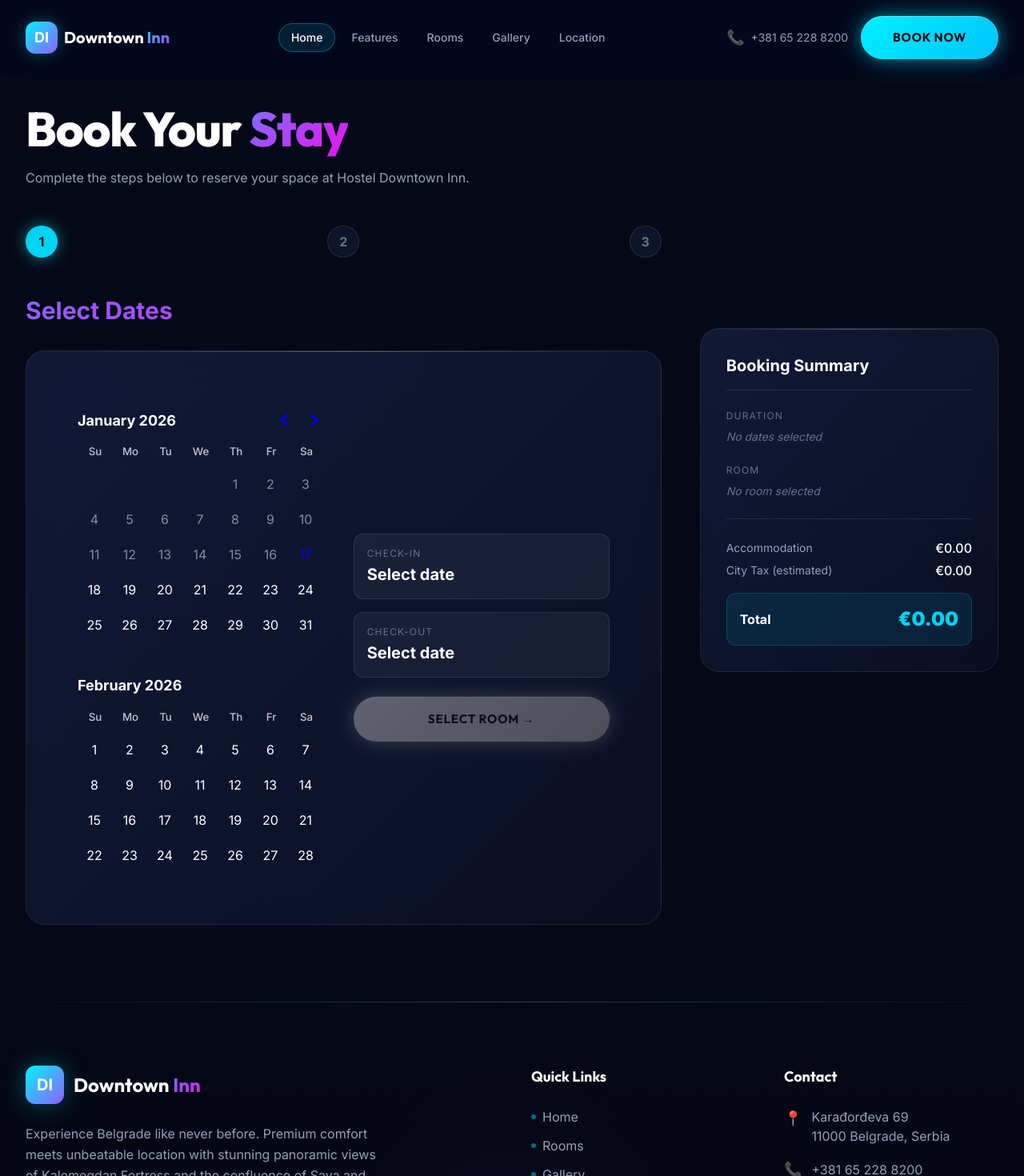
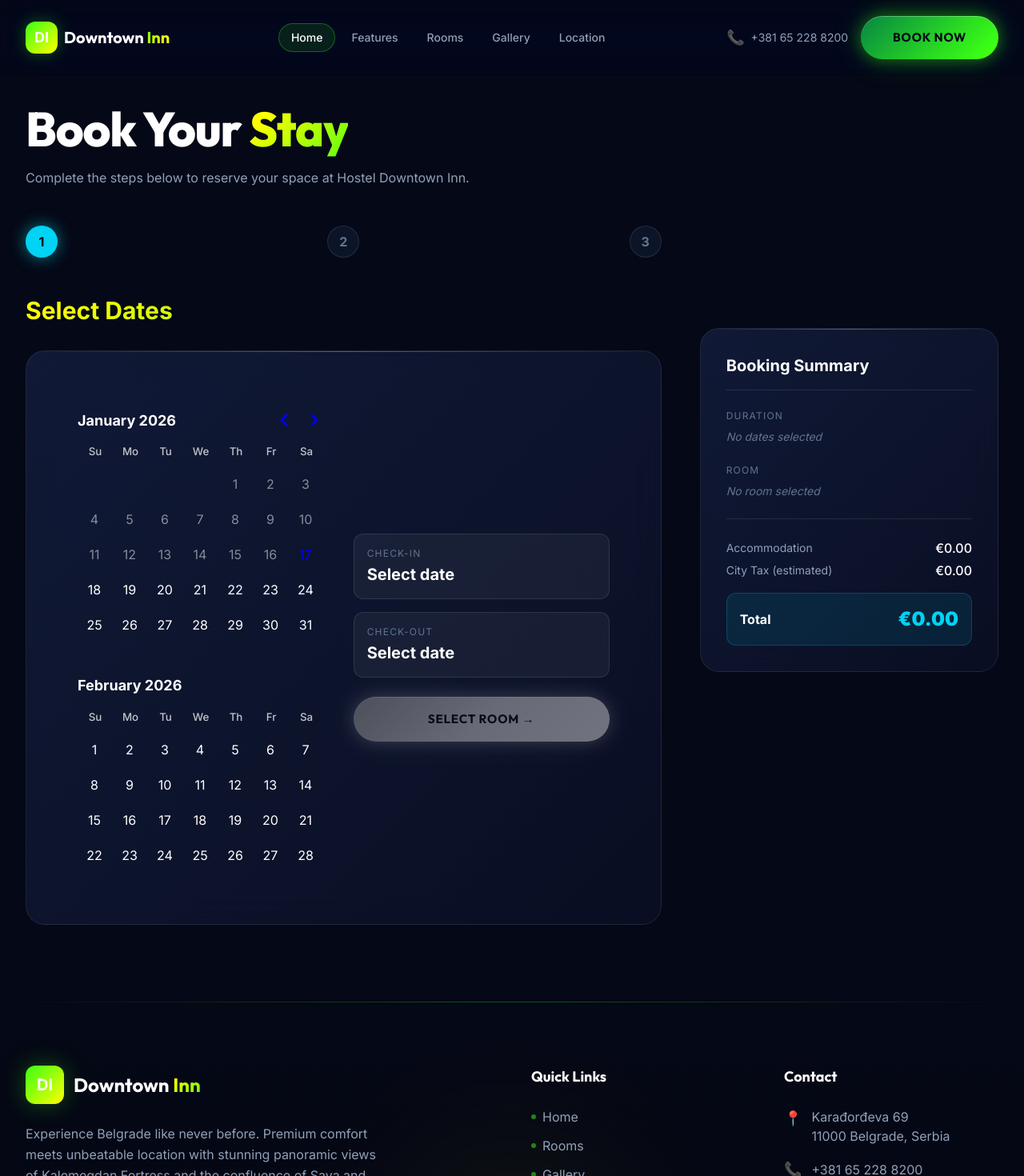
Before and after one commit to zoxknez/hostel, a Next.js app: page /book in a window 1280 px wide. Shown: the top 1470 px of the page at 80% size. Built offline with nearby package versions, Linux system fonts and the light colour scheme.

Commit message:
feat: Rebrand UI to Green/Yellow, remove video background glows, fix hydration error

```diff
--- a/app/globals.css
+++ b/app/globals.css
@@ -11,10 +11,17 @@
   --color-primary-lighter: #131d3a;
   --color-surface: #1a2744;
 
-  /* Vibrant Accent Colors */
+  /* Vibrant Accent Colors - Updated to Brand Green/Yellow */
   --color-accent-cyan: #00f5ff;
-  --color-accent-magenta: #ff00ea;
-  --color-accent-purple: #915eff;
+  /* Keeping Cyan as secondary/tertiary if needed, or replacing with Green primary */
+  --color-accent-green: #39ff14;
+  /* Neon Green */
+  --color-accent-yellow: #ffff00;
+  /* Neon Yellow */
+  --color-accent-purple: #39ff14;
+  /* Mapped to Green for backward compatibility if used elsewhere */
+  --color-accent-magenta: #ffff00;
+  /* Mapped to Yellow for backward compatibility */
   --color-accent-gold: #ffd700;
   --color-accent-orange: #ff6b35;
 
@@ -89,11 +96,11 @@
 
   0%,
   100% {
-    border-color: rgba(0, 245, 255, 0.3);
+    border-color: rgba(57, 255, 20, 0.3);
   }
 
   50% {
-    border-color: rgba(255, 0, 234, 0.3);
+    border-color: rgba(255, 255, 0, 0.3);
   }
 }
 
@@ -136,9 +143,9 @@ body::before {
   width: 200%;
   height: 200%;
   background:
-    radial-gradient(circle at 20% 20%, rgba(145, 94, 255, 0.08) 0%, transparent 40%),
-    radial-gradient(circle at 80% 80%, rgba(0, 245, 255, 0.06) 0%, transparent 40%),
-    radial-gradient(circle at 50% 50%, rgba(255, 0, 234, 0.04) 0%, transparent 50%);
+    radial-gradient(circle at 20% 20%, rgba(57, 255, 20, 0.08) 0%, transparent 40%),
+    radial-gradient(circle at 80% 80%, rgba(255, 255, 0, 0.06) 0%, transparent 40%),
+    radial-gradient(circle at 50% 50%, rgba(57, 255, 20, 0.04) 0%, transparent 50%);
   pointer-events: none;
   z-index: -1;
   animation: gradientShift 15s ease infinite;
@@ -171,9 +178,9 @@ body::before {
   border-radius: inherit;
   padding: 1px;
   background: linear-gradient(135deg,
-      rgba(0, 245, 255, 0.4) 0%,
-      rgba(145, 94, 255, 0.2) 50%,
-      rgba(255, 0, 234, 0.4) 100%);
+      rgba(57, 255, 20, 0.4) 0%,
+      rgba(255, 255, 0, 0.2) 50%,
+      rgba(57, 255, 20, 0.4) 100%);
   -webkit-mask: linear-gradient(#fff 0 0) content-box, linear-gradient(#fff 0 0);
   -webkit-mask-composite: xor;
   mask-composite: exclude;
@@ -197,11 +204,11 @@ body::before {
 
 .glass-card:hover {
   transform: translateY(-12px) scale(1.02);
-  border-color: rgba(0, 245, 255, 0.2);
+  border-color: rgba(57, 255, 20, 0.2);
   box-shadow:
     0 30px 60px -15px rgba(0, 0, 0, 0.5),
-    0 0 80px rgba(0, 245, 255, 0.15),
-    0 0 120px rgba(145, 94, 255, 0.1);
+    0 0 80px rgba(57, 255, 20, 0.15),
+    0 0 120px rgba(255, 255, 0, 0.1);
 }
 
 .glass-card:hover::before {
@@ -227,14 +234,14 @@ body::before {
   cursor: pointer;
   position: relative;
   overflow: hidden;
-  background: linear-gradient(135deg, #00f5ff 0%, #00c8ff 50%, #915eff 100%);
+  background: linear-gradient(135deg, #00754a 0%, #39ff14 50%, #ffff00 100%);
   background-size: 200% 200%;
   color: #050816;
   border: none;
   text-decoration: none;
   box-shadow:
-    0 0 20px rgba(0, 245, 255, 0.4),
-    0 0 40px rgba(0, 245, 255, 0.2),
+    0 0 20px rgba(57, 255, 20, 0.4),
+    0 0 40px rgba(57, 255, 20, 0.2),
     inset 0 1px 0 rgba(255, 255, 255, 0.3);
   transition: all 0.4s cubic-bezier(0.25, 0.46, 0.45, 0.94);
   animation: gradientShift 5s ease infinite;
@@ -257,9 +264,9 @@ body::before {
 .btn-primary:hover {
   transform: translateY(-4px) scale(1.05);
   box-shadow:
-    0 10px 30px rgba(0, 245, 255, 0.5),
-    0 0 60px rgba(0, 245, 255, 0.3),
-    0 0 100px rgba(145, 94, 255, 0.2);
+    0 10px 30px rgba(57, 255, 20, 0.5),
+    0 0 60px rgba(57, 255, 20, 0.3),
+    0 0 100px rgba(255, 255, 0, 0.2);
 }
 
 .btn-primary:hover::before {
@@ -288,22 +295,22 @@ body::before {
   background: transparent;
   border: 2px solid transparent;
   background-image: linear-gradient(#050816, #050816),
-    linear-gradient(135deg, #00f5ff 0%, #ff00ea 100%);
+    linear-gradient(135deg, #39ff14 0%, #ffff00 100%);
   background-origin: border-box;
   background-clip: padding-box, border-box;
-  color: #00f5ff;
+  color: #39ff14;
   text-decoration: none;
   transition: all 0.4s cubic-bezier(0.25, 0.46, 0.45, 0.94);
 }
 
 .btn-outline:hover {
-  background-image: linear-gradient(135deg, #00f5ff 0%, #915eff 100%),
-    linear-gradient(135deg, #00f5ff 0%, #ff00ea 100%);
+  background-image: linear-gradient(135deg, #39ff14 0%, #ffff00 100%),
+    linear-gradient(135deg, #39ff14 0%, #ffff00 100%);
   color: #050816;
   transform: translateY(-4px);
   box-shadow:
-    0 10px 30px rgba(0, 245, 255, 0.3),
-    0 0 40px rgba(255, 0, 234, 0.2);
+    0 10px 30px rgba(57, 255, 20, 0.3),
+    0 0 40px rgba(255, 255, 0, 0.2);
 }
 
 /* Secondary Gold Button */
@@ -341,7 +348,7 @@ body::before {
    ============================================ */
 
 .text-gradient {
-  background: linear-gradient(135deg, #00f5ff 0%, #915eff 50%, #ff00ea 100%);
+  background: linear-gradient(135deg, #39ff14 0%, #ffff00 50%, #39ff14 100%);
   background-size: 200% 200%;
   -webkit-background-clip: text;
   -webkit-text-fill-color: transparent;
@@ -363,7 +370,7 @@ body::before {
   background: linear-gradient(90deg,
       #94a3b8 0%,
       #ffffff 25%,
-      #00f5ff 50%,
+      #39ff14 50%,
       #ffffff 75%,
       #94a3b8 100%);
   background-size: 200% auto;
@@ -385,8 +392,8 @@ body::before {
   width: 5rem;
   height: 5rem;
   border-radius: 1.25rem;
-  background: linear-gradient(135deg, rgba(0, 245, 255, 0.1) 0%, rgba(145, 94, 255, 0.1) 100%);
-  border: 1px solid rgba(0, 245, 255, 0.2);
+  background: linear-gradient(135deg, rgba(57, 255, 20, 0.1) 0%, rgba(255, 255, 0, 0.1) 100%);
+  border: 1px solid rgba(57, 255, 20, 0.2);
   font-size: 2.5rem;
   transition: all 0.4s ease;
 }
@@ -396,7 +403,7 @@ body::before {
   position: absolute;
   inset: -5px;
   border-radius: 1.5rem;
-  background: linear-gradient(135deg, #00f5ff 0%, #915eff 100%);
+  background: linear-gradient(135deg, #39ff14 0%, #ffff00 100%);
   opacity: 0;
   z-index: -1;
   filter: blur(20px);
@@ -438,15 +445,15 @@ body::before {
 }
 
 .orb-cyan {
-  background: #00f5ff;
+  background: #39ff14;
 }
 
 .orb-purple {
-  background: #915eff;
+  background: #ffff00;
 }
 
 .orb-magenta {
-  background: #ff00ea;
+  background: #ffff00;
 }
 
 /* ============================================
@@ -463,12 +470,12 @@ body::before {
 }
 
 ::-webkit-scrollbar-thumb {
-  background: linear-gradient(180deg, #00f5ff 0%, #915eff 100%);
+  background: linear-gradient(180deg, #39ff14 0%, #ffff00 100%);
   border-radius: 4px;
 }
 
 ::-webkit-scrollbar-thumb:hover {
-  background: linear-gradient(180deg, #00f5ff 0%, #ff00ea 100%);
+  background: linear-gradient(180deg, #39ff14 0%, #ffff00 100%);
 }
 
 /* ============================================
@@ -616,4 +623,45 @@ body::before {
 .blur-backdrop {
   backdrop-filter: blur(20px) saturate(180%);
   -webkit-backdrop-filter: blur(20px) saturate(180%);
+}/* ============================================
+   REACT DAY PICKER OVERRIDES
+   ============================================ */
+
+.rdp {
+  --rdp-cell-size: 40px;
+  --rdp-accent-color: #39ff14;
+  --rdp-background-color: rgba(57, 255, 20, 0.1);
+  margin: 0;
 }
+
+.rdp-day_selected,
+.rdp-day_selected:focus-visible,
+.rdp-day_selected:hover {
+  background-color: var(--rdp-accent-color) !important;
+  color: #050816 !important;
+  font-weight: bold;
+}
+
+.rdp-day_range_middle {
+  background-color: rgba(57, 255, 20, 0.1) !important;
+  color: white !important;
+}
+
+.rdp-button:hover:not([disabled]):not(.rdp-day_selected) {
+  background-color: rgba(255, 255, 255, 0.1);
+}
+
+.rdp-nav_button {
+  color: white;
+}
+
+.rdp-head_cell {
+  color: #94a3b8;
+  font-weight: 600;
+}
+
+@media (max-width: 640px) {
+  .rdp {
+    --rdp-cell-size: 35px;
+  }
+}
--- a/app/layout.tsx
+++ b/app/layout.tsx
@@ -32,7 +32,7 @@ export default function RootLayout({
   children: React.ReactNode;
 }>) {
   return (
-    <html lang="sr" className={`${outfit.variable} ${inter.variable}`}>
+    <html lang="sr" className={`${outfit.variable} ${inter.variable}`} suppressHydrationWarning>
       <body className="antialiased bg-primary text-white font-body">
         {children}
       </body>
--- a/components/Footer.tsx
+++ b/components/Footer.tsx
@@ -29,7 +29,7 @@ export default function Footer() {
             <div
                 className="absolute top-0 left-0 right-0 h-px"
                 style={{
-                    background: 'linear-gradient(90deg, transparent 0%, rgba(0, 245, 255, 0.3) 50%, transparent 100%)'
+                    background: 'linear-gradient(90deg, transparent 0%, rgba(57, 255, 20, 0.3) 50%, transparent 100%)'
                 }}
             />
 
@@ -37,7 +37,7 @@ export default function Footer() {
             <div
                 className="absolute bottom-0 left-1/2 -translate-x-1/2 w-96 h-96 rounded-full opacity-10 pointer-events-none"
                 style={{
-                    background: 'radial-gradient(circle, #915eff 0%, transparent 70%)',
+                    background: 'radial-gradient(circle, #ffff00 0%, transparent 70%)',
                     filter: 'blur(100px)'
                 }}
             />
@@ -50,8 +50,8 @@ export default function Footer() {
                             <div
                                 className="w-12 h-12 rounded-xl flex items-center justify-center text-xl font-bold"
                                 style={{
-                                    background: 'linear-gradient(135deg, #00f5ff 0%, #915eff 100%)',
-                                    boxShadow: '0 0 30px rgba(0, 245, 255, 0.3)'
+                                    background: 'linear-gradient(135deg, #39ff14 0%, #ffff00 100%)',
+                                    boxShadow: '0 0 30px rgba(57, 255, 20, 0.3)'
                                 }}
                             >
                                 DI
@@ -95,9 +95,9 @@ export default function Footer() {
                                 <li key={index}>
                                     <a
                                         href={link.href}
-                                        className="text-slate-400 hover:text-cyan-400 transition-colors flex items-center gap-2 group"
+                                        className="text-slate-400 hover:text-[#39ff14] transition-colors flex items-center gap-2 group"
                                     >
-                                        <span className="w-1.5 h-1.5 rounded-full bg-cyan-400/50 group-hover:bg-cyan-400 transition-colors" />
+                                        <span className="w-1.5 h-1.5 rounded-full bg-[#39ff14]/50 group-hover:bg-[#39ff14] transition-colors" />
                                         {link.label}
                                     </a>
                                 </li>
@@ -118,7 +118,7 @@ export default function Footer() {
                             <li>
                                 <a
                                     href="tel:+381652288200"
-                                    className="flex items-center gap-3 hover:text-cyan-400 transition-colors"
+                                    className="flex items-center gap-3 hover:text-[#39ff14] transition-colors"
                                 >
                                     <span className="text-lg">📞</span>
                                     +381 65 228 8200
@@ -127,7 +127,7 @@ export default function Footer() {
                             <li>
                                 <a
                                     href="mailto:hostelinndowntown@gmail.com"
-                                    className="flex items-center gap-3 hover:text-cyan-400 transition-colors"
+                                    className="flex items-center gap-3 hover:text-[#39ff14] transition-colors"
                                 >
                                     <span className="text-lg">✉️</span>
                                     Email Us
@@ -144,8 +144,8 @@ export default function Footer() {
                 >
                     <p>© {currentYear} Hostel Downtown Inn Belgrade. All rights reserved.</p>
                     <div className="flex gap-6">
-                        <a href="#" className="hover:text-cyan-400 transition-colors">Privacy Policy</a>
-                        <a href="#" className="hover:text-cyan-400 transition-colors">Terms of Service</a>
+                        <a href="#" className="hover:text-[#39ff14] transition-colors">Privacy Policy</a>
+                        <a href="#" className="hover:text-[#39ff14] transition-colors">Terms of Service</a>
                     </div>
                 </div>
             </div>
--- a/components/Navigation.tsx
+++ b/components/Navigation.tsx
@@ -75,10 +75,10 @@ export default function Navigation() {
                     backdropFilter: 'blur(20px) saturate(180%)',
                     WebkitBackdropFilter: 'blur(20px) saturate(180%)',
                     borderBottom: isScrolled
-                        ? '1px solid rgba(0, 245, 255, 0.1)'
+                        ? '1px solid rgba(57, 255, 20, 0.1)'
                         : '1px solid transparent',
                     boxShadow: isScrolled
-                        ? '0 10px 40px rgba(0, 0, 0, 0.3), 0 0 60px rgba(0, 245, 255, 0.05)'
+                        ? '0 10px 40px rgba(0, 0, 0, 0.3), 0 0 60px rgba(57, 255, 20, 0.05)'
                         : 'none'
                 }}
             >
@@ -92,8 +92,8 @@ export default function Navigation() {
                             <div
                                 className="w-10 h-10 rounded-xl flex items-center justify-center text-lg font-bold transition-all duration-300 group-hover:scale-110"
                                 style={{
-                                    background: 'linear-gradient(135deg, #00f5ff 0%, #915eff 100%)',
-                                    boxShadow: '0 0 20px rgba(0, 245, 255, 0.3)'
+                                    background: 'linear-gradient(135deg, #39ff14 0%, #ffff00 100%)',
+                                    boxShadow: '0 0 20px rgba(57, 255, 20, 0.3)'
                                 }}
                             >
                                 DI
@@ -120,8 +120,8 @@ export default function Navigation() {
                                                 layoutId="activeNav"
                                                 className="absolute inset-0 rounded-full"
                                                 style={{
-                                                    background: 'rgba(0, 245, 255, 0.1)',
-                                                    border: '1px solid rgba(0, 245, 255, 0.3)'
+                                                    background: 'rgba(57, 255, 20, 0.1)',
+                                                    border: '1px solid rgba(57, 255, 20, 0.3)'
                                                 }}
                                                 transition={{ type: "spring", stiffness: 400, damping: 30 }}
                                             />
@@ -136,7 +136,7 @@ export default function Navigation() {
                         <div className="hidden lg:flex items-center gap-4">
                             <a
                                 href="tel:+381652288200"
-                                className="flex items-center gap-2 text-slate-400 text-sm hover:text-cyan-400 transition-colors"
+                                className="flex items-center gap-2 text-slate-400 text-sm hover:text-[#39ff14] transition-colors"
                             >
                                 <span className="text-lg">📞</span>
                                 <span>+381 65 228 8200</span>
@@ -154,7 +154,7 @@ export default function Navigation() {
                             onClick={() => setIsMobileMenuOpen(!isMobileMenuOpen)}
                             className="md:hidden w-10 h-10 flex flex-col justify-center items-center gap-1.5 rounded-xl transition-colors"
                             style={{
-                                background: isMobileMenuOpen ? 'rgba(0, 245, 255, 0.1)' : 'transparent'
+                                background: isMobileMenuOpen ? 'rgba(57, 255, 20, 0.1)' : 'transparent'
                             }}
                         >
                             <motion.span
@@ -203,7 +203,7 @@ export default function Navigation() {
                             style={{
                                 background: 'linear-gradient(180deg, rgba(5, 8, 22, 0.98) 0%, rgba(12, 20, 40, 0.98) 100%)',
                                 backdropFilter: 'blur(40px)',
-                                borderLeft: '1px solid rgba(0, 245, 255, 0.1)'
+                                borderLeft: '1px solid rgba(57, 255, 20, 0.1)'
                             }}
                         >
                             <div className="flex flex-col h-full p-8 pt-24">
@@ -216,7 +216,7 @@ export default function Navigation() {
                                             transition={{ delay: index * 0.1 }}
                                             onClick={() => scrollToSection(link.id)}
                                             className={`text-left px-4 py-3 rounded-xl text-lg font-medium transition-all ${activeSection === link.id
-                                                ? 'text-white bg-cyan-400/10'
+                                                ? 'text-white bg-[#39ff14]/10'
                                                 : 'text-slate-400 hover:text-white hover:bg-white/5'
                                                 }`}
                                         >
@@ -228,7 +228,7 @@ export default function Navigation() {
                                 <div className="mt-auto pt-8 border-t border-white/10">
                                     <a
                                         href="tel:+381652288200"
-                                        className="flex items-center gap-3 text-slate-400 mb-4 hover:text-cyan-400 transition-colors"
+                                        className="flex items-center gap-3 text-slate-400 mb-4 hover:text-[#39ff14] transition-colors"
                                     >
                                         <span className="text-xl">📞</span>
                                         <span>+381 65 228 8200</span>
--- a/components/booking/DateRangePicker.tsx
+++ b/components/booking/DateRangePicker.tsx
@@ -47,45 +47,14 @@ export default function DateRangePicker() {
           <button
             disabled={!isStepValid}
             onClick={() => setStep(2)}
-                        className="btn-primary w-full py-4 text-lg disabled:opacity-50 disabled:cursor-not-allowed disabled:grayscale transition-all shadow-[0_0_30px_rgba(0,245,255,0.2)]"
+            className="btn-primary w-full py-4 text-lg disabled:opacity-50 disabled:cursor-not-allowed disabled:grayscale transition-all shadow-[0_0_30px_rgba(57,255,20,0.2)]"
           >
             Select Room →
           </button>
         </div>
       </div>
 
-            <style jsx global>{`
-        .rdp {
-          --rdp-cell-size: 40px;
-          --rdp-accent-color: #00f5ff;
-          --rdp-background-color: rgba(0, 245, 255, 0.1);
-          margin: 0;
-        }
-        .rdp-day_selected, .rdp-day_selected:focus-visible, .rdp-day_selected:hover {
-          background-color: var(--rdp-accent-color) !important;
-          color: #050816 !important;
-          font-weight: bold;
-        }
-        .rdp-day_range_middle {
-          background-color: rgba(0, 245, 255, 0.1) !important;
-          color: white !important;
-        }
-        .rdp-button:hover:not([disabled]):not(.rdp-day_selected) {
-          background-color: rgba(255, 255, 255, 0.1);
-        }
-        .rdp-nav_button {
-          color: white;
-        }
-        .rdp-head_cell {
-          color: #94a3b8;
-          font-weight: 600;
-        }
-        @media (max-width: 640px) {
-          .rdp {
-            --rdp-cell-size: 35px;
-          }
-        }
-      `}</style>
+
     </div>
   );
 }
```
Also changed, not shown: components/Features.tsx (+4 -4 lines), components/Hero.tsx (+5 -21 lines), components/Rooms.tsx (+4 -4 lines), components/Testimonials.tsx (+4 -4 lines). Lines whose indentation alone changed are shown as unchanged.
